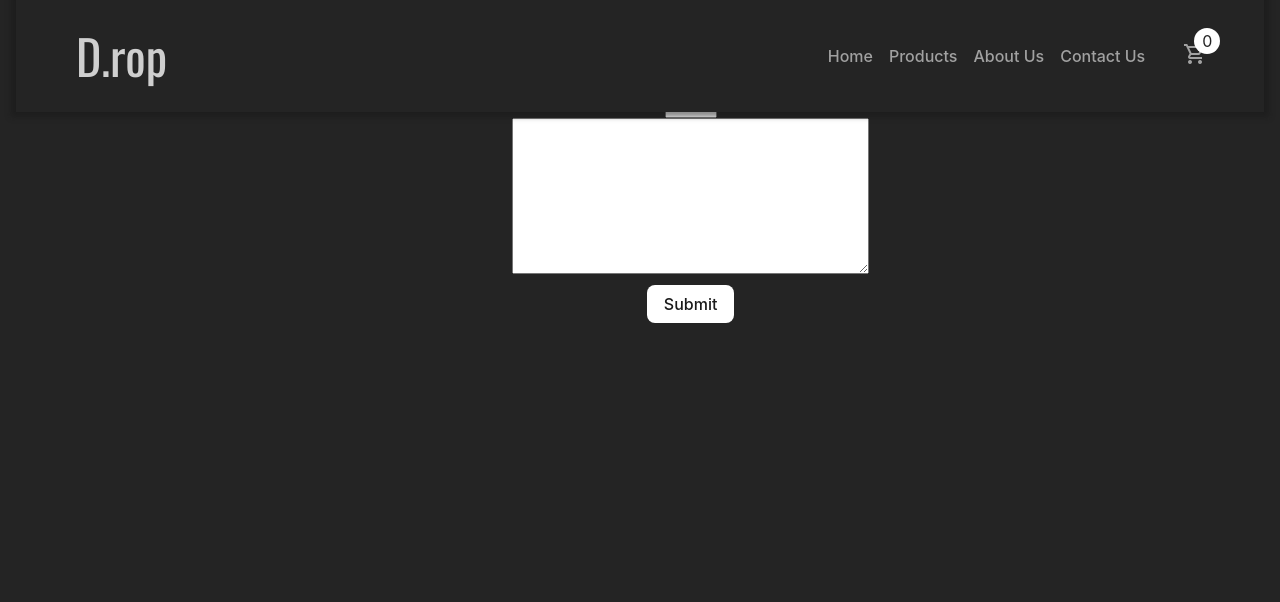
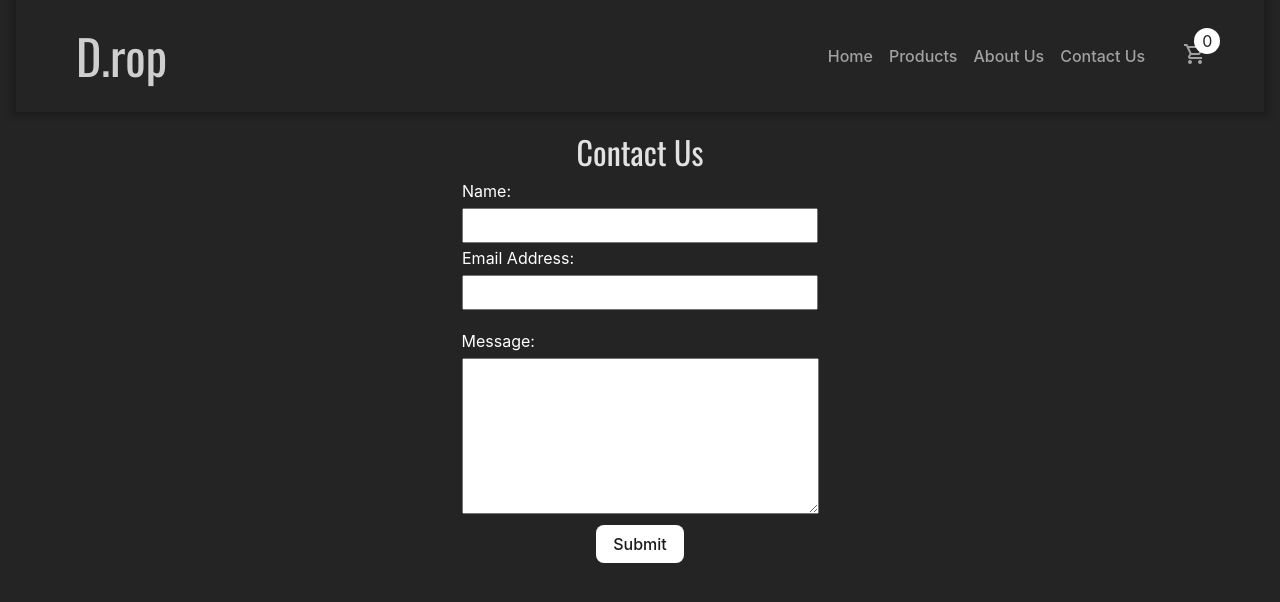
Before and after one commit to kmthehippie/Shopping-Cart, a React (Vite) app: page /contact in a window 1280 px wide. Shown: the top 602 px of the page. Built offline with nearby package versions, Linux system fonts and the light colour scheme.

Commit message:
Fix CSS Contact + About | Fix Favicon

```diff
--- a/index.html
+++ b/index.html
@@ -2,9 +2,9 @@
 <html lang="en">
   <head>
     <meta charset="UTF-8" />
-    <link rel="icon" type="image/svg+xml" href="/vite.svg" />
+    <link rel="icon" type="image/png" href="/shop.png" />
     <meta name="viewport" content="width=device-width, initial-scale=1.0" />
-    <title>Vite + React</title>
+    <title>Drop Shop</title>
     <link rel="preconnect" href="https://fonts.googleapis.com">
   <link rel="preconnect" href="https://fonts.gstatic.com" crossorigin>
   <link href="https://fonts.googleapis.com/css2?family=Architects+Daughter&family=Oswald:wght@300;400&family=Sacramento&display=swap" rel="stylesheet">
--- a/src/styles/contact.scss
+++ b/src/styles/contact.scss
@@ -8,9 +8,28 @@
     width: 21rem;
     padding: 0.5rem;
 }
-
+.email input{
+    width: 21rem;
+    padding: 0.5rem;
+    margin-bottom: 3rem;
+}
+.name input{
+    width: 21rem;
+    padding: 0.5rem;
+    margin-bottom: 2rem;
+}
 div{
     position: relative;
     margin: 1rem;
     margin-top: 2rem;
 }
+.contact{
+    display: flex;
+    flex-direction: column;
+}
+
+.contact h3{
+    padding-top: 3rem;
+    font-size: 2rem;
+    font-family: "Oswald";
+}
--- a/src/styles/home.scss
+++ b/src/styles/home.scss
@@ -39,3 +39,14 @@
     font-size: 1rem;
     color: rgb(211, 211, 211);
 }
+
+.about{
+    display: flex;
+    flex-direction: column;
+}
+
+.about h3{
+    font-family: "Oswald";
+    font-size: 2rem;
+    margin-top: 3rem;
+}
```
Also changed, not shown: public/shop.png (added).
